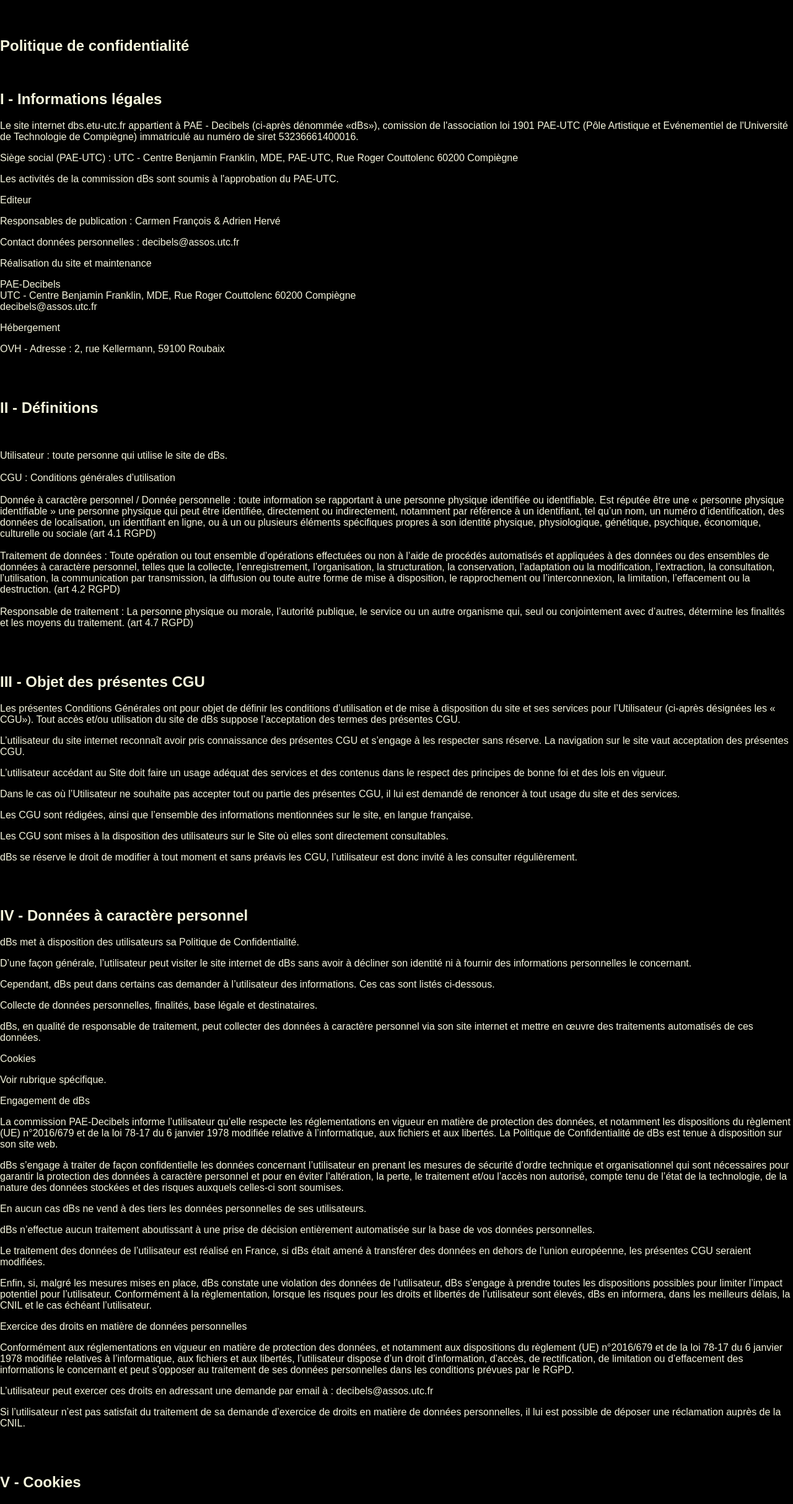
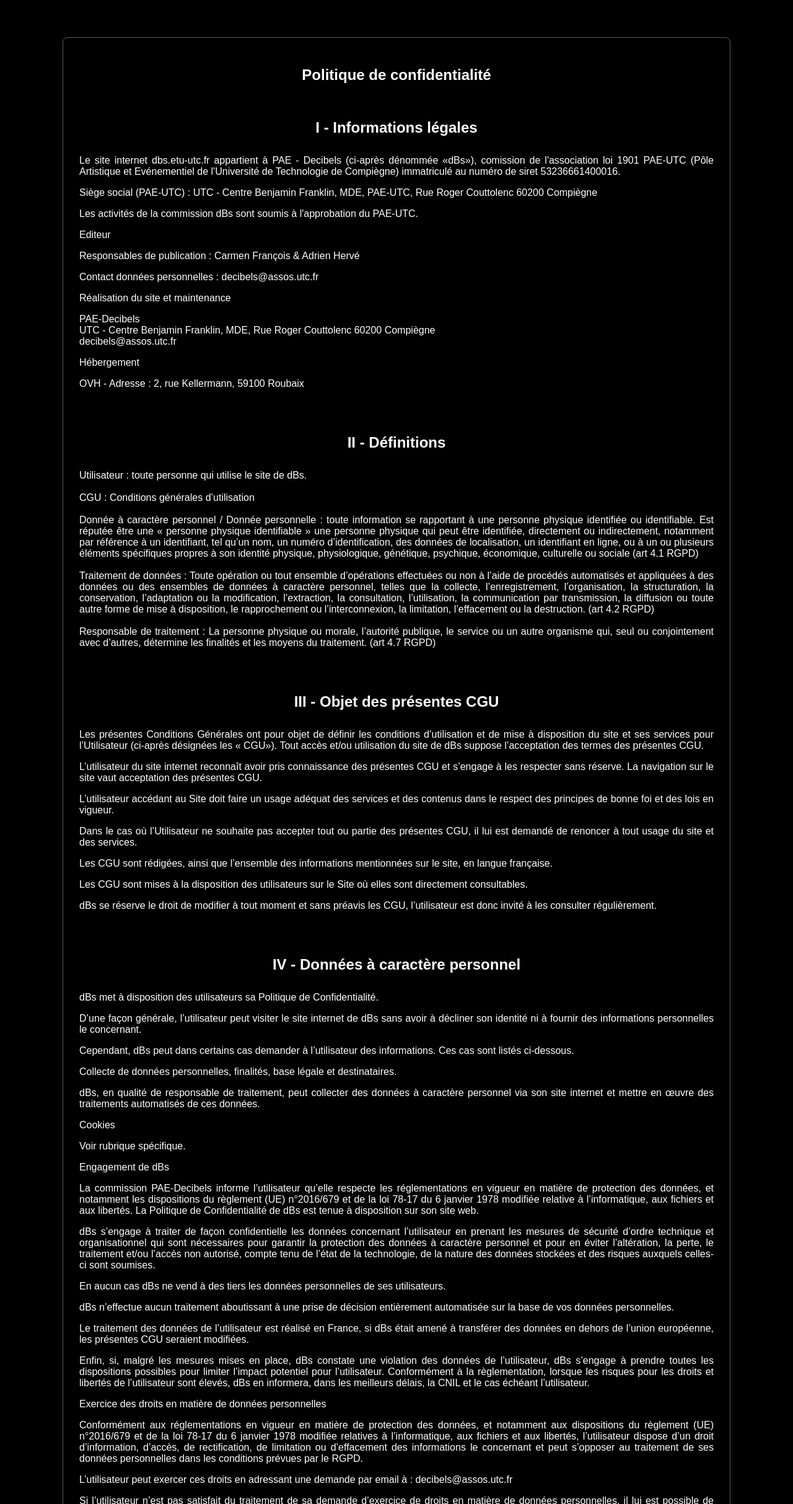
Before and after one commit to Decibels-UTC/website, a React (Create React App) app: page /legals in a window 1280 px wide. Shown: the part 374-2800 px from the top of the page at 62% size. Built offline with nearby package versions, Linux system fonts and the light colour scheme; a web font is replaced by a local one.

Commit message:
Update Legals.jsx
- Homogénéisation de la disposition du texte ~~

```diff
--- a/src/components/Legals.jsx
+++ b/src/components/Legals.jsx
@@ -12,11 +12,11 @@ function Legals(){
 
             <h1 className={"title legals-title"}>Mentions légales</h1>
 
-            <section className={"main-content-legals-2"}>
+            <section className={"container text-legals"}>
                 <h1>Politique de confidentialité</h1>
+                <article>
                     <br/>
-                <article>
-                    <h2>I - Informations légales</h2>
+                    <h2 className={"second-title-legals"}>I - Informations légales</h2>
                     <p>Le site internet dbs.etu-utc.fr appartient à PAE - Decibels (ci-après dénommée «dBs»), comission
                         de l'association loi 1901 PAE-UTC (Pôle Artistique et Evénementiel de l'Université de
                         Technologie de Compiègne) immatriculé au numéro de siret 53236661400016.</p>
@@ -37,8 +37,7 @@ function Legals(){
                 <br/>
                 <br/>
                 <article>
-                    <h2>II - Définitions</h2>
-                    <br/>
+                    <h2 className={"second-title-legals"}>II - Définitions</h2>
                     <p>Utilisateur : toute personne qui utilise le site de dBs.<br/><br/>CGU : Conditions générales
                         d’utilisation<br/><br/>
                         Donnée à caractère personnel / Donnée personnelle : toute information se rapportant à une
@@ -61,7 +60,7 @@ function Legals(){
                 <br/>
                 <br/>
                 <article>
-                    <h2>III - Objet des présentes CGU</h2>
+                    <h2 className={"second-title-legals"}>III - Objet des présentes CGU</h2>
                     <p>Les présentes Conditions Générales ont pour objet de définir les conditions d’utilisation et de
                         mise à disposition du site et ses services pour l’Utilisateur (ci-après désignées les « CGU»).
                         Tout accès et/ou utilisation du site de dBs suppose l’acceptation des termes des présentes
@@ -86,8 +85,7 @@ function Legals(){
                 <br/>
                 <br/>
                 <article>
-                    <h2>IV - Données à caractère personnel</h2>
-
+                    <h2 className={"second-title-legals"}>IV - Données à caractère personnel</h2>
                     <p>dBs met à disposition des utilisateurs sa Politique de Confidentialité.</p>
 
                     <p>D’une façon générale, l’utilisateur peut visiter le site internet de dBs sans avoir à décliner
@@ -148,8 +146,7 @@ function Legals(){
                 <br/>
                 <br/>
                 <article>
-                    <h2>V - Cookies</h2>
-
+                    <h2 className={"second-title-legals"}>V - Cookies</h2>
                     <p>L’utilisateur est informé qu’un ou plusieurs cookies, pourront être déposés sur son navigateur
                         lors de sa visite sur le site internet de dBs.</p>
 
@@ -188,7 +185,7 @@ function Legals(){
                 <br/>
                 <br/>
                 <article>
-                    <h2>VI - Propriété intellectuelle</h2>
+                    <h2 className={"second-title-legals"}>VI - Propriété intellectuelle</h2>
                     <p>Les contenus de ce site (structure, design, texte, image, animation, logo, logiciel…) sont la
                         propriété exclusive de la commission PAE-Décibels. Toute reproduction totale ou partielle de ce
                         site sans l’autorisation préalable, écrite et expresse de la commission PAE-Décibels est
@@ -203,7 +200,7 @@ function Legals(){
                 <br/>
                 <br/>
                 <article>
-                    <h2>VII - Limitation de responsabilité</h2>
+                    <h2 className={"second-title-legals"}>VII - Limitation de responsabilité</h2>
                     <p>dBs met tout en œuvre pour offrir aux utilisateurs des informations et/ou outils disponibles et
                         vérifiés, mais ne saurait être tenu pour responsable direct ou indirect des erreurs, d’une
                         absence de disponibilité des informations et/ou de la présence de virus sur son site internet.
@@ -221,7 +218,7 @@ function Legals(){
                 <br/>
                 <br/>
                 <article>
-                    <h2>VIII - Comportement de l’utilisateur</h2>
+                    <h2 className={"second-title-legals"}>VIII - Comportement de l’utilisateur</h2>
                     <p>L’utilisateur est seul juge de sa faculté, légale, contractuelle et/ou judiciaire à accéder au
                         site et/ou utiliser le site. À ce titre, en utilisant le Site, l’utilisateur reconnait qu’il ne
                         viole aucune disposition légale, contractuelle ou statutaire.
@@ -248,7 +245,7 @@ function Legals(){
                 <br/>
                 <br/>
                 <article>
-                        <h2>IX - Nullité partielle</h2>
+                    <h2 className={"second-title-legals"}>IX - Nullité partielle</h2>
                     <p>Si l’une des dispositions des CGU est déclarée nulle et sans effet par une décision
                         définitive rendue par une autorité compétente, les conditions restantes resteront en vigueur
                         et ne seront pas affectées par une telle déclaration de nullité.</p>
@@ -256,7 +253,7 @@ function Legals(){
                 <br/>
                 <br/>
                 <article>
-                        <h2>X - Droit applicable en cas de litiges</h2>
+                    <h2 className={"second-title-legals"}>X - Droit applicable en cas de litiges</h2>
                     <p>Les CGU, et toute question relative à l’interprétation, à l’exécution ou à l’inexécution de
                         celles-ci sont régies par les lois françaises, sans préjudice de l’application de la
                         réglementation communautaire et des traités internationaux en vigueur, le cas échéant.
```
Lines whose indentation alone changed are shown as unchanged.
